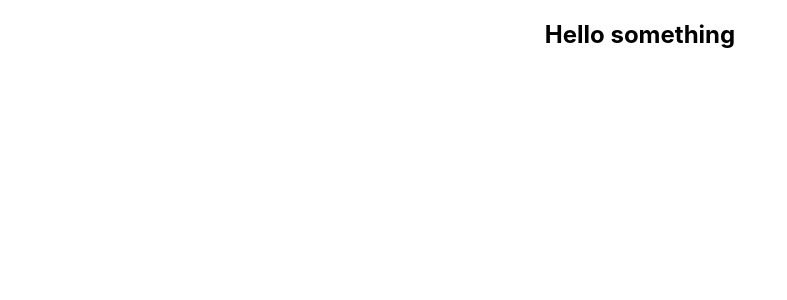
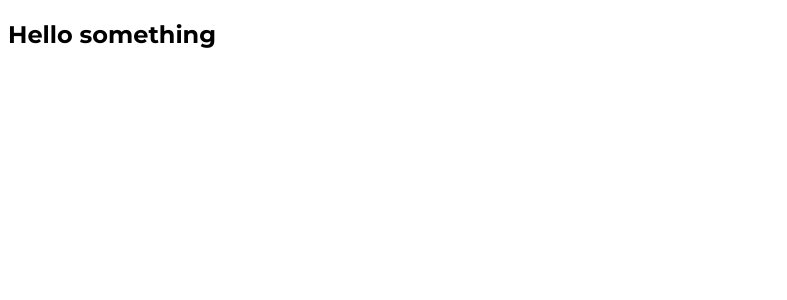
Before and after one commit to benjamin-bala/jobfinder, a React (Create React App) app: page / in a window 1280 px wide. Shown: the top 300 px of the page, without its empty margins (0-787 px from the left). Built offline with nearby package versions, Linux system fonts and the light colour scheme.

Commit message:
Setup folder structure and style guide

```diff
--- a/src/App.css
+++ /dev/null
@@ -1,38 +0,0 @@
-.App {
-  text-align: center;
-}
-
-.App-logo {
-  height: 40vmin;
-  pointer-events: none;
-}
-
-@media (prefers-reduced-motion: no-preference) {
-  .App-logo {
-    animation: App-logo-spin infinite 20s linear;
-  }
-}
-
-.App-header {
-  background-color: #282c34;
-  min-height: 100vh;
-  display: flex;
-  flex-direction: column;
-  align-items: center;
-  justify-content: center;
-  font-size: calc(10px + 2vmin);
-  color: white;
-}
-
-.App-link {
-  color: #61dafb;
-}
-
-@keyframes App-logo-spin {
-  from {
-    transform: rotate(0deg);
-  }
-  to {
-    transform: rotate(360deg);
-  }
-}
--- a/src/App.js
+++ b/src/App.js
@@ -1,5 +1,3 @@
-import './App.css';
-
 function App() {
   return (
     <div className='App'>
--- a/src/index.css
+++ b/src/index.css
@@ -1,13 +1,54 @@
-body {
-  margin: 0;
-  font-family: -apple-system, BlinkMacSystemFont, 'Segoe UI', 'Roboto', 'Oxygen',
-    'Ubuntu', 'Cantarell', 'Fira Sans', 'Droid Sans', 'Helvetica Neue',
-    sans-serif;
-  -webkit-font-smoothing: antialiased;
-  -moz-osx-font-smoothing: grayscale;
+@import url('https://fonts.googleapis.com/css2?family=Montserrat:wght@300;400;500;700&display=swap');
+
+:root {
+  /* colors */
+  --primary: #3a1d67;
+  --warning: #f3ac3d;
+  --error: #f83231;
+  --gray1: #333;
+  --gray2: #4f4f4f;
+  --gray3: #828282;
+  --gray4: #bdbdbd;
+  --gray5: #e0e0e0;
+
+  /* fonts */
+  /* font size */
+  --font-sm: 1.2rem;
+  --font-regular: 1.6rem;
+  --font-large: 2.4rem;
+  --font-xlarge: 3.2rem;
+  --font-2xlarge: 4rem;
+
+  /* font weight */
+  --font-bold: 700;
+  --font-light: 300;
 }
 
-code {
-  font-family: source-code-pro, Menlo, Monaco, Consolas, 'Courier New',
-    monospace;
+html {
+  font-size: 62.5%;
 }
+body {
+  font-family: 'Montserrat', sans-serif;
+  font-size: var(--font-regular);
+}
+
+/* fonts */
+.text-sm {
+  font-size: var(--font-sm);
+}
+.text-lg {
+  font-size: var(--font-large);
+}
+.text-xl {
+  font-size: var(--font-xlarge);
+}
+.text-2xl {
+  font-size: var(--font-2xlarge);
+}
+
+.font-light {
+  font-weight: var(--font-light);
+}
+.font-bold {
+  font-weight: var(--font-bold);
+}
```
